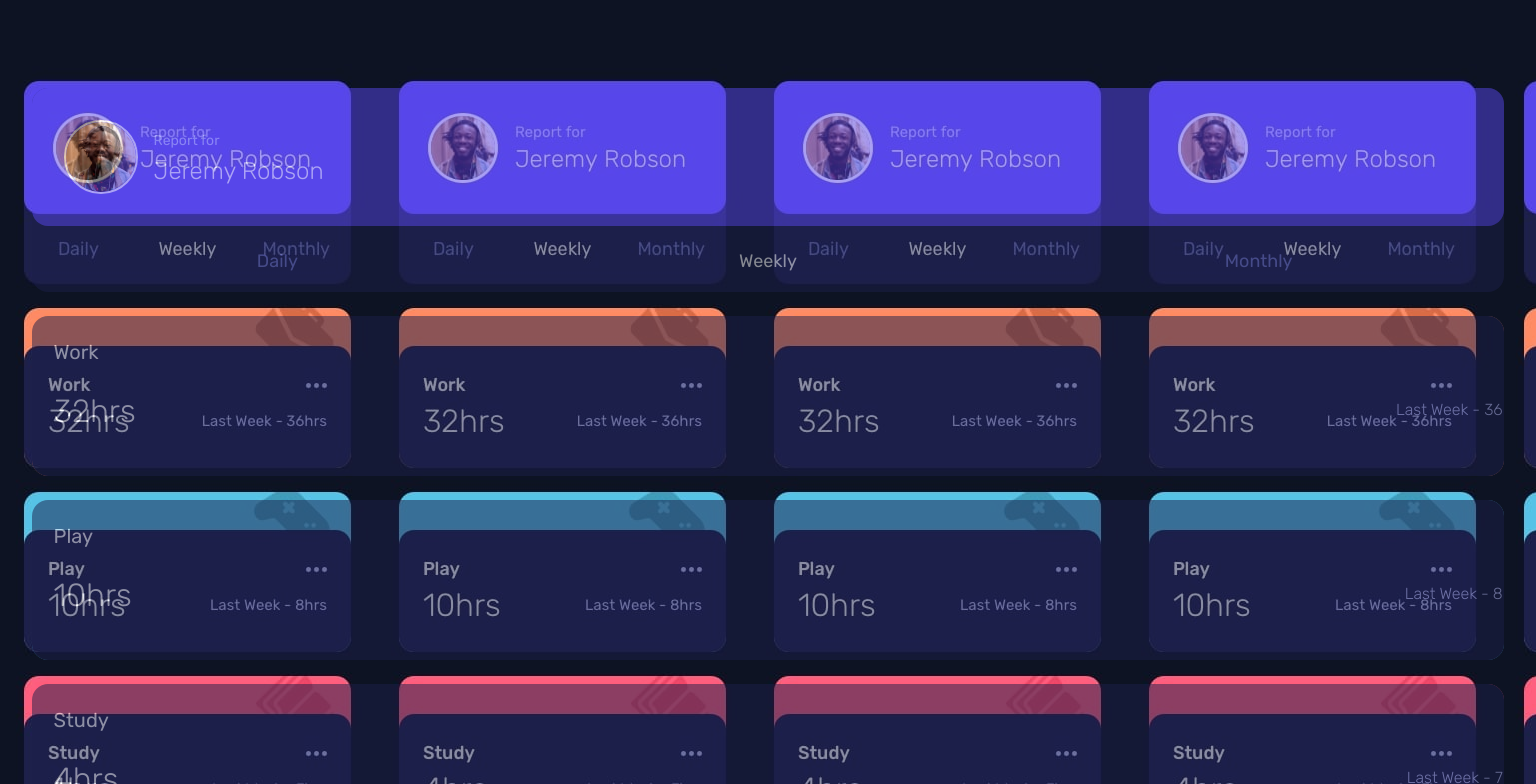
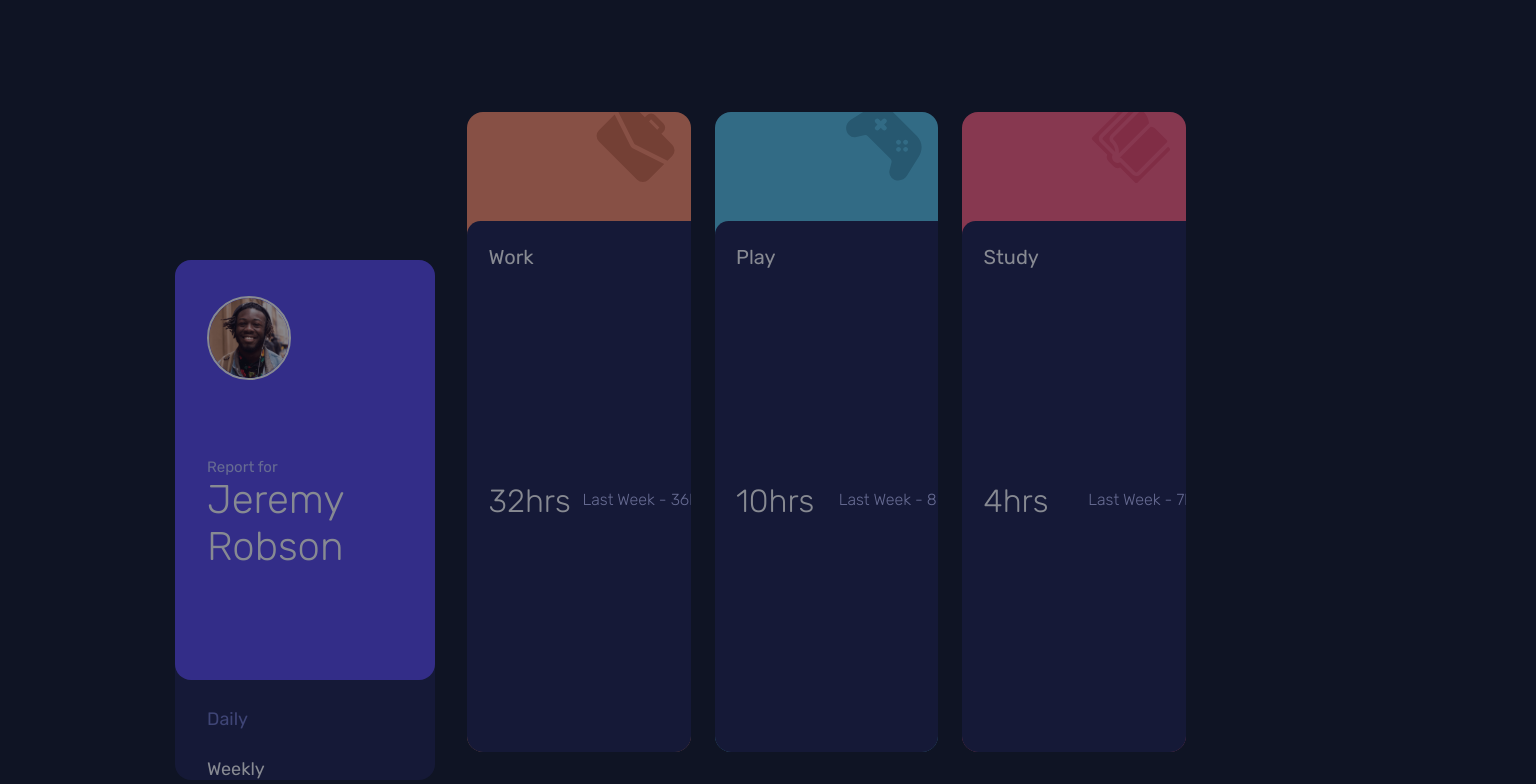
Before and after one commit to TheDilp/timetracker, a React (Create React App) app in the folder timetracker/: page / in a window 1536 px wide. Shown: the top 784 px of the page. Built offline with nearby package versions, Linux system fonts and the light colour scheme.

Commit message:
Finished desktop profile card design

```diff
--- a/timetracker/src/App.css
+++ b/timetracker/src/App.css
@@ -17,13 +17,40 @@
 
 body {
   background-color: var(--very-dark-blue);
-  background-image: url("../public//mobile-design.jpg");
+  /* background-image: url("../public//desktop-design.jpg"); */
   font-family: "Rubik", 'Segoe UI', Tahoma, Geneva, Verdana, sans-serif;
 }
 
 
 .App {
   padding: 5rem 1.5rem 0 1.5rem;
+}
+
+/** HABIT CARD BACKGROUND COLORS**/
+
+
+#work {
+  background-color: var(--light-orange);
+}
+
+#play {
+  background-color: var(--soft-blue);
+}
+
+#study {
+  background-color: var(--light-red);
+}
+
+#exercise {
+  background-color: var(--lime-green);
+}
+
+#social {
+  background-color: var(--violet);
+}
+
+#self-care {
+  background-color: var(--soft-orange);
 }
 
 /** PROFILE CARD **/
@@ -172,28 +199,82 @@ body {
   color: var(--pale-blue)
 }
 
+@media only screen and (min-width: 1440px) {
+  .App {
+    display: flex;
+    padding: 5rem 10.25rem;
+    /* margin: 5rem; */
+    gap: 2rem;
+    justify-content: center;
+    /* align-items: center; */
+    height: 100vh;
+    /* background-color: greenyellow; */
+  }
+
+  .profileCardContainer {
+    margin-top: 10.75rem;
+    width: 16.25rem;
+    height: 32.5rem;
+  }
+
+  .profileCard {
+    height: 100%;
+    width: 100%;
+  }
+
+  .profileCardTop {
+    height: 68.5%;
+    flex-wrap: wrap;
+    gap: 0;
+    padding-top: 2rem;
+    align-items: flex-start;
+  }
+
+  .profileCardTop img {
+    width: 5rem;
+    margin-top: 0.25rem;
+    height: 5rem;
+  }
+
+  .profileTopText {
+    width: 100%;
+    padding: 0;
+  }
+
+  .report {
+    font-size: 15px;
+    width: 100%;
+  }
+
+  .profileName {
+    font-size: 40px;
+  }
+
+  .buttonWrapper {
+
+    height: 29%;
+    flex-wrap: wrap;
+    padding: 0.85rem 2rem;
+  }
+
+  .timeButton {
+    justify-content: flex-start;
+    align-items: center;
+    width: 100%;
+    padding: 0rem;
+  }
+
+  .habitCardsContainer {
+    width: 75%;
+    display: flex;
+    flex-wrap: wrap;
+    gap: 1.5rem;
+  }
+
+  .habitCard {
+    width: 25%;
+    height: 80%;
+  }
 
 
-#work {
-  background-color: var(--light-orange);
 }
-
-#play {
-  background-color: var(--soft-blue);
-}
-
-#study {
-  background-color: var(--light-red);
-}
-
-#exercise {
-  background-color: var(--lime-green);
-}
-
-#social {
-  background-color: var(--violet);
-}
-
-#self-care {
-  background-color: var(--soft-orange);
-}
--- a/timetracker/src/App.js
+++ b/timetracker/src/App.js
@@ -19,13 +19,17 @@ function App() {
 
   return (
     <div className="App">
+      <div className="profileCardContainer">
         <ProfileCard
           selectedMode={selectedMode}
           setSelectedMode={setSelectedMode}
         />
+      </div>
+      <div className="habitCardsContainer">
         {habits.map((habit, index) => (
           <HabitCard key={index} selectedMode={selectedMode} habit={habit} />
         ))}
+      </div>
     </div>
   );
 }
```
Also changed, not shown: timetracker/public/desktop-design.jpg (added). Lines whose indentation alone changed are shown as unchanged.
